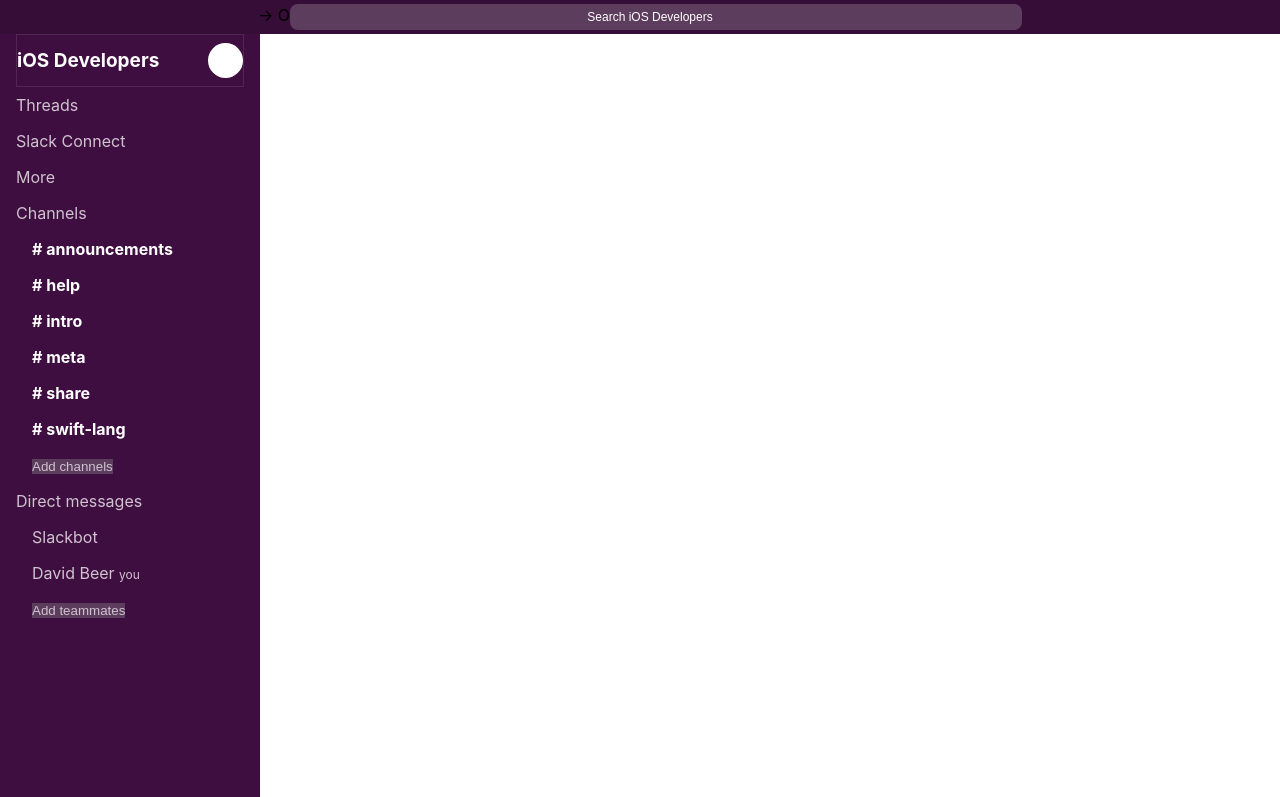
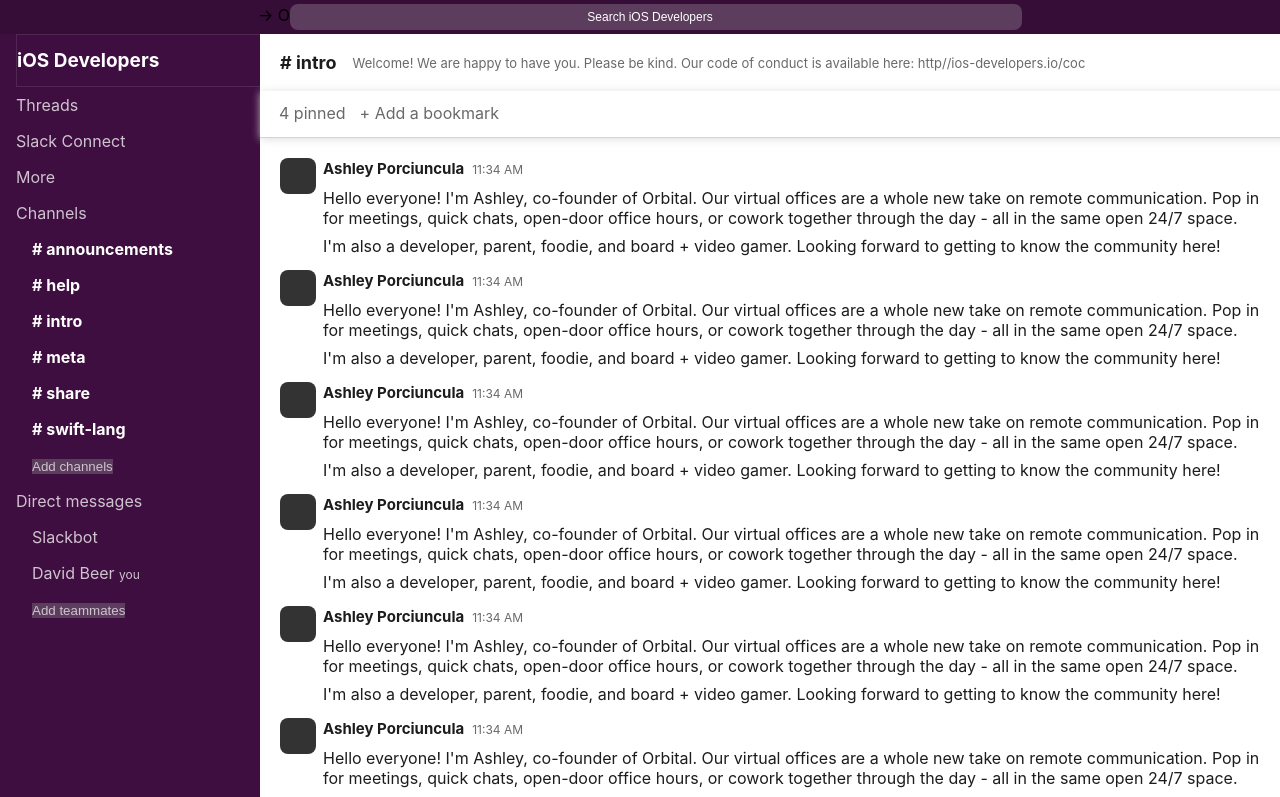
Before and after one commit to Obtez/vue-slack, a Vue app: page /channel in a window 1280 px wide. Shown: the top 797 px of the page. Built offline with nearby package versions, Linux system fonts and the light colour scheme.

Commit message:
channel view

```diff
--- a/src/components/Sidebar.vue
+++ b/src/components/Sidebar.vue
@@ -1,5 +1,6 @@
 <template>
   <aside class="sidebar-container">
+<div class="sidebar-fixed">
     <div class="sidebar-channel-header">
       <h1>iOS Developers</h1>
       <div class="new-message-icon"></div>
@@ -34,6 +35,7 @@
         </li>
       </ul>
     </div>
+    </div>
   </aside>
 </template>
 
@@ -58,7 +60,13 @@
   height: 100%;
   background-color: $purple;
   padding: 0 1rem;
+  padding-top: 34px;
   color: $white;
+}
+
+.sidebar-fixed {
+  width: 100%;
+  position: fixed;
 }
 
 .sidebar-container li {
--- a/src/components/Topbar.vue
+++ b/src/components/Topbar.vue
@@ -21,6 +21,11 @@
 @import '../assets/css/variables.scss';
 
 .top-bar {
+  position: fixed;
+  width: 100%;
+  top: 0;
+  left: 0;
+  z-index: 3;
   padding: 4px 0;
   background-color: $topbar;
   display: flex;
--- /dev/null
+++ b/src/components/channel/ChannelHeader.vue
@@ -0,0 +1,55 @@
+<template>
+  <header class="channel-header-container">
+    <div class="header-top">
+      <h1># intro</h1>
+      <p>
+        Welcome! We are happy to have you. Please be kind.
+        Our code of conduct is available here: http//ios-developers.io/coc
+        </p>
+    </div>
+      <Banner pinData="4" bookmark="true" />
+  </header>
+</template>
+
+<script>
+import Banner from '@/components/general/Banner.vue';
+
+export default {
+  name: 'ChannelHeader',
+  components: {
+    Banner,
+  },
+};
+</script>
+
+<style lang="scss" scoped>
+@import '@/assets/css/variables.scss';
+
+.channel-header-container {
+  position: fixed;
+  z-index: 2;
+  background-color: $white;
+  width: 100%;
+  top: 34px;
+  height: auto;
+  display: flex;
+  flex-direction: column;
+}
+
+.header-top {
+  padding: 18px 20px;
+  display: flex;
+  align-items: center;
+  gap: 1rem;
+}
+
+.header-top > h1 {
+  font-size: 18px;
+  color: $dark;
+}
+
+.header-top > p {
+  font-size: 13px;
+  color: $gray;
+}
+</style>
--- /dev/null
+++ b/src/components/channel/ChannelMessage.vue
@@ -0,0 +1,72 @@
+<template>
+  <section class="message-item-container">
+    <div class="user-icon-col">
+      <div class="user-icon"></div>
+    </div>
+    <div class="message-col">
+      <div class="message-header">
+        <span class="username">Ashley Porciuncula</span>
+        <span class="timestamp">11:34 AM</span>
+      </div>
+      <p class="message">
+        Hello everyone! I'm Ashley, co-founder of Orbital. Our virtual offices are a whole new take
+        on remote communication. Pop in for meetings, quick chats, open-door office hours, or cowork
+        together through the day - all in the same open 24/7 space.
+      </p>
+      <p>I'm also a developer, parent, foodie, and board + video gamer. Looking forward to getting
+      to know the community here!</p>
+    </div>
+  </section>
+</template>
+
+<script>
+export default {
+  name: 'ChannelMessage',
+};
+</script>
+
+<style lang="scss" scoped>
+@import '@/assets/css/variables.scss';
+
+.message-item-container {
+  color: $dark;
+  display: flex;
+  padding: 0 1.25rem;
+  margin-top: 14px;
+}
+
+.user-icon-col {
+  flex-basis: 45px;
+  height: 100%;
+}
+
+.user-icon {
+  width: 36px;
+  height: 36px;
+  background-color: #333;
+  border-radius: .5rem;
+}
+
+.message-col {
+  flex-basis: 100%;
+}
+
+.message-header {
+  margin-bottom: .625rem;
+}
+
+span.username {
+  font-size: 0.938rem;
+  font-weight: 700;
+  margin-right: .5rem;
+}
+
+span.timestamp {
+  font-size: .75rem;
+  color: $gray;
+}
+
+p.message {
+  margin-bottom: .5rem;
+}
+</style>
--- a/src/components/direct-message/DirectMessageItem.vue
+++ b/src/components/direct-message/DirectMessageItem.vue
@@ -61,7 +61,7 @@
 .message-item-container {
   color: $dark;
   display: flex;
-  padding: 0 20px;
+  padding: 0 1.25rem;
 }
 
 .user-icon-col {
@@ -73,7 +73,7 @@
   width: 36px;
   height: 36px;
   background-color: #333;
-  border-radius: 8px;
+  border-radius: .5rem;
 }
 
 .message-col {
@@ -81,17 +81,17 @@
 }
 
 .message-header {
-  margin-bottom: 10px;
+  margin-bottom: .625rem;
 }
 
 span.username {
-  font-size: 15px;
+  font-size: 0.938rem;
   font-weight: 700;
   margin-right: .5rem;
 }
 
 span.timestamp {
-  font-size: 12px;
+  font-size: .75rem;
   color: $gray;
 }
 
--- /dev/null
+++ b/src/components/general/Banner.vue
@@ -0,0 +1,34 @@
+<template>
+  <div class="banner">
+    <span>{{ pins }}</span>
+    <span v-show="canBookmark">+ Add a bookmark</span>
+  </div>
+</template>
+
+<script>
+export default {
+  name: 'Banner',
+  props: ['pinData', 'bookmark'],
+  data() {
+    return {
+      pins: `${this.pinData} pinned` || '',
+      canBookmark: this.bookmark,
+    };
+  },
+};
+</script>
+
+<style lang="scss" scoped>
+@import '@/assets/css/variables.scss';
+
+.banner {
+  width: 100%;
+  padding: 12px 19px 14px 19px;
+  border-bottom: 1px solid $banner-border-dark;
+  box-shadow: 0 1px 8px hsla(0, 0%, 83%, 0.8);
+  display: flex;
+  align-items: center;
+  gap: 14px;
+  color: $gray;
+}
+</style>
--- a/src/components/message-components/ChannelLink.vue
+++ b/src/components/message-components/ChannelLink.vue
@@ -37,6 +37,7 @@
   color: $dark;
   background-color: $bg-light;
   margin-bottom: .5rem;
+  border-radius: 8px;
 }
 
 .border-left {
@@ -82,6 +83,7 @@
   font-weight: 700;
   font-size: 0.875rem;
   background-color: transparent;
+  cursor: pointer;
 }
 
 </style>
--- a/src/router/index.js
+++ b/src/router/index.js
@@ -8,12 +8,9 @@
     component: Home,
   },
   {
-    path: '/about',
-    name: 'About',
-    // route level code-splitting
-    // this generates a separate chunk (about.[hash].js) for this route
-    // which is lazy-loaded when the route is visited.
-    component: () => import(/* webpackChunkName: "about" */ '../views/About.vue'),
+    path: '/channel',
+    name: 'Channel',
+    component: () => import('../views/Channel.vue'),
   },
   {
     path: '/direct-message',
--- a/src/views/About.vue
+++ /dev/null
@@ -1,5 +0,0 @@
-<template>
-  <div class="about">
-    <h1>This is an about page</h1>
-  </div>
-</template>
--- /dev/null
+++ b/src/views/Channel.vue
@@ -0,0 +1,42 @@
+<template>
+  <section class="channel-wrapper">
+    <ChannelHeader />
+    <div class="messages-container">
+      <ChannelMessage />
+      <ChannelMessage />
+      <ChannelMessage />
+      <ChannelMessage />
+      <ChannelMessage />
+      <ChannelMessage />
+      <ChannelMessage />
+      <ChannelMessage />
+      <ChannelMessage />
+      <ChannelMessage />
+      <ChannelMessage />
+      <ChannelMessage />
+      <ChannelMessage />
+      <ChannelMessage />
+      <ChannelMessage />
+      <ChannelMessage />
+    </div>
+  </section>
+</template>
+
+<script>
+import ChannelHeader from '@/components/channel/ChannelHeader.vue';
+import ChannelMessage from '@/components/channel/ChannelMessage.vue';
+
+export default {
+  name: 'Channel',
+  components: {
+    ChannelHeader,
+    ChannelMessage,
+  },
+};
+</script>
+
+<style lang="scss" scoped>
+.messages-container {
+  padding: 9rem 0 4.5rem 0;
+}
+</style>
```
